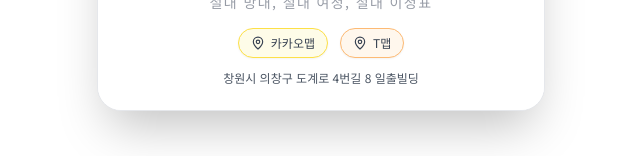
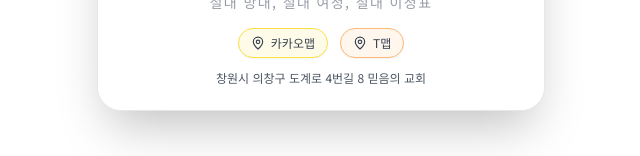
Before and after one commit to remge21c/xmas-invite, a React (Vite) app: page / in a window 1280 px wide. Shown: the part 881-1037 px from the top of the page, without its empty margins (319-959 px from the left). Built offline with nearby package versions, Linux system fonts and the light colour scheme.

Commit message:
주소를 일출빌딩에서 믿음의 교회로 변경

```diff
--- a/components/EventCard.tsx
+++ b/components/EventCard.tsx
@@ -105,7 +105,7 @@ export const EventCard: React.FC = () => {
                   (window as any).stopBackgroundMusic();
                 }
 
-                const address = '창원시 의창구 도계로 4번길 8 일출빌딩';
+                const address = '창원시 의창구 도계로 4번길 8 믿음의 교회';
                 const encodedAddress = encodeURIComponent(address);
 
                 // 카카오맵 검색 URL (주소 기반)
@@ -126,7 +126,7 @@ export const EventCard: React.FC = () => {
                   (window as any).stopBackgroundMusic();
                 }
 
-                const address = '창원시 의창구 도계로 4번길 8 일출빌딩';
+                const address = '창원시 의창구 도계로 4번길 8 믿음의 교회';
 
                 const userAgent = navigator.userAgent.toLowerCase();
                 const isAndroid = userAgent.indexOf('android') > -1;
@@ -157,7 +157,7 @@ export const EventCard: React.FC = () => {
           {/* 주소 표시 */}
           <div className="text-center mt-3">
             <p className="text-gray-600 text-xs">
-              창원시 의창구 도계로 4번길 8 일출빌딩
+              창원시 의창구 도계로 4번길 8 믿음의 교회
             </p>
           </div>
         </div>
```
